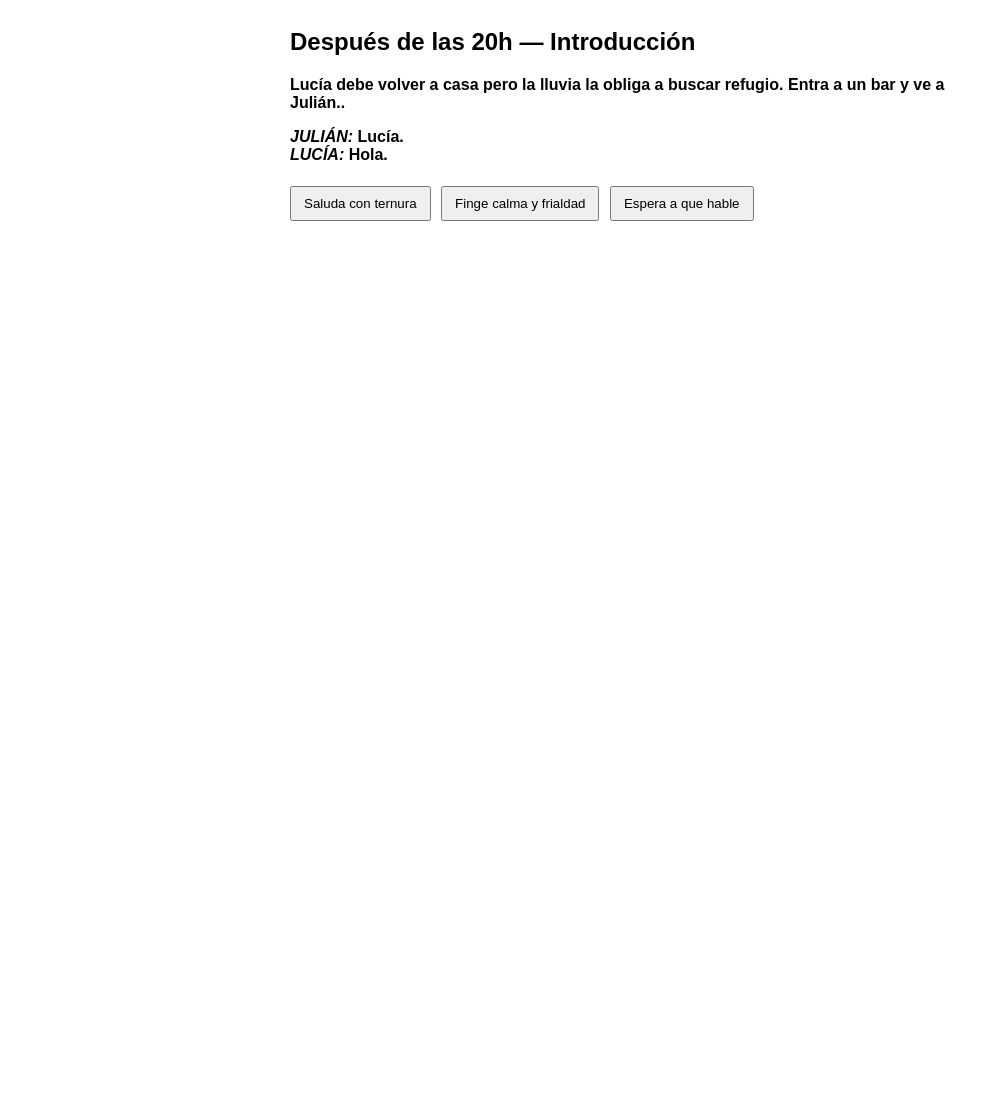
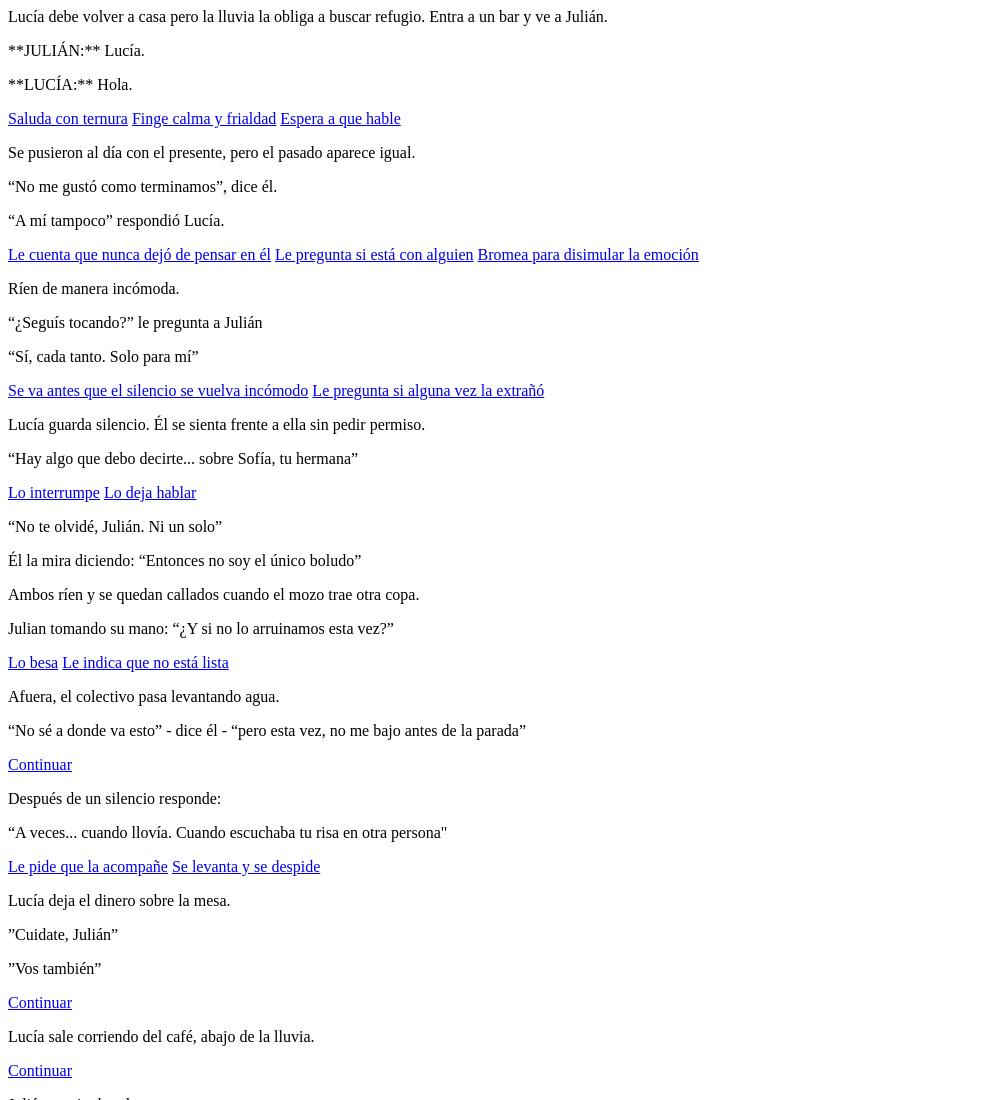
Before and after one commit to MateoGM5/guion-narrativa, a plain HTML site: page index.html in a window 1280 px wide. Shown: the top 1100 px of the page, without its empty margins (0-999 px from the left). Before the commit the page ends 800 px from the top, so only its background shows below. Drawn offline with Linux system fonts and the light colour scheme.

Commit message:
Update index.html

```diff
--- a/index.html
+++ b/index.html
@@ -1,151 +1,158 @@
-<!DOCTYPE html>
-<html lang="es">
-<head>
-<meta charset="utf-8" />
-<meta name="viewport" content="width=device-width,initial-scale=1" />
-<title>Después de las 20h - Demo de linkeo</title>
-<style>
-  /* Estilo mínimo solo para legibilidad */
-  body { font-family: Arial, sans-serif; padding: 20px; background: #fff; color:#000; }
-  .scene { display: none; max-width: 700px; margin: 0 auto; }
-  .scene.active { display: block; }
-  h2 { margin-top: 0; }
-  .opts { margin-top: 12px; }
-  button { margin: 6px 6px 6px 0; padding: 8px 12px; }
-  .note { font-size: 0.9em; color: #444; margin-top: 10px; }
-</style>
-</head>
+
 <body>
 
-<!-- Introducción / objetivo -->
-<div id="inicio" class="scene active">
-  <h2>Después de las 20h — Introducción</h2>
-  <p><strong> Lucía debe volver a casa pero la lluvia la obliga a buscar refugio. Entra a un bar y ve a Julián..</p>
-  <p><em>JULIÁN:</em> Lucía.<br><em>LUCÍA:</em> Hola.</p>
-  <div class="opts">
-    <button onclick="show('amable')">Saluda con ternura</button>
-    <button onclick="show('distante')">Finge calma y frialdad</button>
-    <button onclick="show('esperar')">Espera a que hable</button>
+    <div id="background"></div>
+
+    <div id="game-wrapper">
+
+        <div id="inicio" class="scene active" data-bg="url('imagenes/bg-bar-lluvia.jpg')">
+            <div class="text-box">
+                <p class="story-text">Lucía debe volver a casa pero la lluvia la obliga a buscar refugio. Entra a un bar y ve a Julián.</p>
+                <p class="story-text">**JULIÁN:** Lucía.</p>
+                <p class="story-text">**LUCÍA:** Hola.</p>
+                <div class="choices-container">
+                    <a href="#ternura" class="choice-button" onclick="goToScene('ternura')">Saluda con ternura</a>
+                    <a href="#frialdad" class="choice-button" onclick="goToScene('frialdad')">Finge calma y frialdad</a>
+                    <a href="#silencio" class="choice-button" onclick="goToScene('silencio')">Espera a que hable</a>
+                </div>
             </div>
         </div>
 
-<!-- Saluda con ternura -->
-<div id="amable" class="scene">
-  <h2>Ser amable</h2>
-  <p>Se pusieron al día con el presente, pero el pasado aparece igual.<br>
- “No me gustó como terminamos”, dice él. <br>
- “A mí tampoco” respondió Lucia</p>
-  <div class="opts">
-    <button onclick="show('sig')"> Le cuenta que nunca dejó de pensar en él</button>
-    <button onclick="show('sig')">Le pregunta si está con alguien</button>
-    <button onclick="show('sig')">Bromea para disimular la emoción</button>
+        <div id="ternura" class="scene" data-bg="url('imagenes/bg-conversacion-acercamiento.jpg')">
+            <div class="text-box">
+                <p class="story-text">Se pusieron al día con el presente, pero el pasado aparece igual.</p>
+                <p class="story-text">“No me gustó como terminamos”, dice él.</p>
+                <p class="story-text">“A mí tampoco” respondió Lucía.</p>
+                <div class="choices-container">
+                    <a href="#convo" class="choice-button" onclick="goToScene('convo')">Le cuenta que nunca dejó de pensar en él</a>
+                    <a href="#convo" class="choice-button" onclick="goToScene('convo')">Le pregunta si está con alguien</a>
+                    <a href="#convo" class="choice-button" onclick="goToScene('convo')">Bromea para disimular la emoción</a>
+                </div>
             </div>
         </div>
 
-<div id="sig" class="scene">
-  <h2>Decir la verdad</h2>
-  <p><em>LUCÍA:</em> No te olvidé, Julián. Ni un solo.<br><em>JULIÁN:</em> “Entonces no soy el único boludo.</p>
-  <p> Ambos ríen y se quedan callados cuando el mozo trae otra copa.</p>
-  <div class="opts">
-    <button onclick="show('beso')">Lo besa</button>
-    <button onclick="show('despido')">Lo besa</button>
+        <div id="frialdad" class="scene" data-bg="url('imagenes/bg-incomodidad.jpg')">
+            <div class="text-box">
+                <p class="story-text">Ríen de manera incómoda.</p>
+                <p class="story-text">“¿Seguís tocando?” le pregunta a Julián</p>
+                <p class="story-text">“Sí, cada tanto. Solo para mí”</p>
+                <div class="choices-container">
+                    <a href="#retirar" class="choice-button" onclick="goToScene('retirar')">Se va antes que el silencio se vuelva incómodo</a>
+                    <a href="#recuerdo" class="choice-button" onclick="goToScene('recuerdo')">Le pregunta si alguna vez la extrañó</a>
+                </div>
             </div>
         </div>
 
-<!-- Actuar distante -->
-<div id="distante" class="scene">
-  <h2>Actuar distante</h2>
-  <p>Lucía se mantiene fría. Julián responde con timidez.</p>
-  <div class="opts">
-    <button onclick="show('despido')">Cambiar de tema</button>
-    <button onclick="show('irse')">Irse</button>
-    <button onclick="back()">Volver</button>
+        <div id="silencio" class="scene" data-bg="url('imagenes/bg-miradas.jpg')">
+            <div class="text-box">
+                <p class="story-text">Lucía guarda silencio. Él se sienta frente a ella sin pedir permiso.</p>
+                <p class="story-text">“Hay algo que debo decirte... sobre Sofía, tu hermana”</p>
+                <div class="choices-container">
+                    <a href="#interrumpir" class="choice-button" onclick="goToScene('interrumpir')">Lo interrumpe</a>
+                    <a href="#hablar" class="choice-button" onclick="goToScene('hablar')">Lo deja hablar</a>
+                </div>
             </div>
         </div>
 
-<div id="despido" class="scene">
-  <h2>Cambiar de tema</h2>
-  <p>Hablan de cosas triviales. La voz de Julián se distorsiona. El espacio se pliega.</p>
-  <div class="opts">
-    <button onclick="show('habitacion')">Continuar → Despertar</button>
+        <div id="convo" class="scene" data-bg="url('imagenes/bg-copa.jpg')">
+            <div class="text-box">
+                <p class="story-text">“No te olvidé, Julián. Ni un solo”</p>
+                <p class="story-text">Él la mira diciendo: “Entonces no soy el único boludo”</p>
+                <p class="story-text">Ambos ríen y se quedan callados cuando el mozo trae otra copa.</p>
+                <p class="story-text">Julian tomando su mano: “¿Y si no lo arruinamos esta vez?”</p>
+                <div class="choices-container">
+                    <a href="#beso" class="choice-button" onclick="goToScene('beso')">Lo besa</a>
+                    <a href="#retirar" class="choice-button" onclick="goToScene('retirar')">Le indica que no está lista</a>
+                </div>
             </div>
         </div>
 
-<div id="irse" class="scene">
-  <h2>Irse</h2>
-  <p>Lucía deja dinero. Dice: "Cuídate". Sale bajo la lluvia.</p>
-  <div class="opts">
-    <button onclick="show('habitacion')">Continuar → Despertar</button>
+        <div id="beso" class="scene" data-bg="url('imagenes/bg-autobus-lluvia.jpg')">
+            <div class="text-box">
+                <p class="story-text">Afuera, el colectivo pasa levantando agua.</p>
+                <p class="story-text">“No sé a donde va esto” - dice él - “pero esta vez, no me bajo antes de la parada”</p>
+                <div class="choices-container">
+                    <a href="#semifinal" class="choice-button" onclick="goToScene('semifinal')">Continuar</a>
+                </div>
             </div>
         </div>
 
-<!-- Esperar a que hable -->
-<div id="esperar" class="scene">
-  <h2>Esperar</h2>
-  <p>Lucía guarda silencio. Julián habla sobre Sofía.</p>
-  <div class="opts">
-    <button onclick="show('culpar')">Culparlo</button>
-    <button onclick="show('escuchar')">Escuchar</button>
-    <button onclick="back()">Volver</button>
+        <div id="recuerdo" class="scene" data-bg="url('imagenes/bg-confesion-lluvia.jpg')">
+            <div class="text-box">
+                <p class="story-text">Después de un silencio responde:</p>
+                <p class="story-text">“A veces... cuando llovía. Cuando escuchaba tu risa en otra persona"</p>
+                <div class="choices-container">
+                    <a href="#beso" class="choice-button" onclick="goToScene('beso')">Le pide que la acompañe</a>
+                    <a href="#retirar" class="choice-button" onclick="goToScene('retirar')">Se levanta y se despide</a>
+                </div>
             </div>
         </div>
 
-<div id="culpar" class="scene">
-  <h2>Culpar</h2>
-  <p><em>LUCÍA:</em> ¡Fue tu culpa!<br><em>JULIÁN:</em> No… por favor.</p>
-  <p>Las luces se apagan. Todo se vuelve negro.</p>
-  <div class="opts">
-    <button onclick="show('habitacion')">Continuar → Despertar</button>
+        <div id="retirar" class="scene" data-bg="url('imagenes/bg-dejar-dinero.jpg')">
+            <div class="text-box">
+                <p class="story-text">Lucía deja el dinero sobre la mesa.</p>
+                <p class="story-text">”Cuidate, Julián”</p>
+                <p class="story-text">”Vos también”</p>
+                <div class="choices-container">
+                    <a href="#semifinal" class="choice-button" onclick="goToScene('semifinal')">Continuar</a>
+                </div>
             </div>
         </div>
 
-<div id="escuchar" class="scene">
-  <h2>Escuchar</h2>
-  <p><em>JULIÁN:</em> Sofía tuvo un accidente viniendo a verme.<br><em>LUCÍA:</em> No te odio.</p>
-  <p>Se abrazan. El ruido del café desaparece.</p>
-  <div class="opts">
-    <button onclick="show('habitacion')">Continuar → Despertar</button>
+        <div id="interrumpir" class="scene" data-bg="url('imagenes/bg-corriendo-lluvia.jpg')">
+            <div class="text-box">
+                <p class="story-text">Lucía sale corriendo del café, abajo de la lluvia.</p>
+                <div class="choices-container">
+                    <a href="#semifinal" class="choice-button" onclick="goToScene('semifinal')">Continuar</a>
+                </div>
             </div>
         </div>
 
-<!-- Escenas adicionales que aparecen en el mapa original (opcional) -->
-<div id="pregunta" class="scene">
-  <h2>Pregunta directa</h2>
-  <p>Lucía pregunta si él extrañó alguna vez. Él responde con duda.</p>
-  <div class="opts">
-    <button onclick="show('habitacion')">Continuar → Despertar</button>
-    <button onclick="back()">Volver</button>
+        <div id="hablar" class="scene" data-bg="url('imagenes/bg-accidente-noticia.jpg')">
+            <div class="text-box">
+                <p class="story-text">Julián respira hondo.</p>
+                <p class="story-text">“Sofía tuvo un accidente hace dos meses. Venía de ver uno de mis shows. El auto... no frenó”</p>
+                <div class="choices-container">
+                    <a href="#interrumpir" class="choice-button" onclick="goToScene('interrumpir')">Le grita y lo culpa</a>
+                    <a href="#escuchar" class="choice-button" onclick="goToScene('escuchar')">Lo escucha</a>
+                </div>
             </div>
         </div>
 
-<!-- Nodo final: habitación blanca (despertar) -->
-<div id="habitacion" class="scene">
-  <h2>Habitación blanca — Despertar</h2>
-  <p>Oscuridad. Pitido. Luz blanca. Lucía abre los ojos. Está sujeta. Un chaleco la limita.</p>
-  <p>Una voz dice: "Dale, tomá tus pastillas".</p>
-  <p>Lucía ve a Julián mirándola fijamente y repitiendo su nombre.</p>
-  <div class="opts">
-    <button onclick="restart()">Reiniciar demo</button>
+        <div id="escuchar" class="scene" data-bg="url('imagenes/bg-abrazo-tristeza.jpg')">
+            <div class="text-box">
+                <p class="story-text">Lucía lo escucha, llorando.</p>
+                <p class="story-text">“No fue tu culpa”</p>
+                <div class="choices-container">
+                    <a href="#semifinal" class="choice-button" onclick="goToScene('semifinal')">Continuar</a>
                 </div>
-  <p class="note">Este es el "fin real": todo lo anterior era alucinación / recuerdo.</p>
+            </div>
         </div>
 
-<script>
-  // Funciones mínimas para manejar escenas
-  function show(id) {
-    document.querySelectorAll('.scene').forEach(s => s.classList.remove('active'));
-    const el = document.getElementById(id);
-    if (el) el.classList.add('active');
-    window.scrollTo(0,0);
-  }
-  function back() {
-    // Volver al inicio para simplicidad; podés mejorar guardando historial
-    show('inicio');
-  }
-  function restart() {
-    show('inicio');
-  }
-</script>
+        <div id="semifinal" class="scene" data-bg="url('imagenes/bg-mareo-vision.jpg')">
+            <div class="text-box">
+                <p class="story-text">Lucía se marea dejándola ciega por un segundo.</p>
+                <p class="story-text">Cuando se compone, ve a Julián mirándola fijamente y repitiendo su nombre repetidas veces.</p>
+                <div class="choices-container">
+                    <a href="#final" class="choice-button" onclick="goToScene('final')">Siguiente</a>
+                </div>
+            </div>
+        </div>
 
+        <div id="final" class="scene" data-bg="url('imagenes/bg-cuarto-blanco-hospital.jpg')">
+            <div class="text-box final-text">
+                <h2 style="color: #ff9999; margin-top: 0;">FINAL</h2>
+                <p class="story-text">Lucía despierta en un cuarto blanco que te ciega.</p>
+                <p class="story-text">Su movibilidad limitada por ese incómodo chaleco de fuerza.</p>
+                <p class="story-text">La voz que pronunciaba su nombre remata:</p>
+                <p class="story-text">**“Dale, tomá tus pastillas”**</p>
+                <div class="choices-container">
+                    <a href="#inicio" class="choice-button" onclick="goToScene('inicio')">Volver a empezar</a>
+                </div>
+            </div>
+        </div>
+
+    </div>
+
+    <script src="script.js"></script>
 </body>
-</html>
```
Lines whose indentation alone changed are shown as unchanged.
